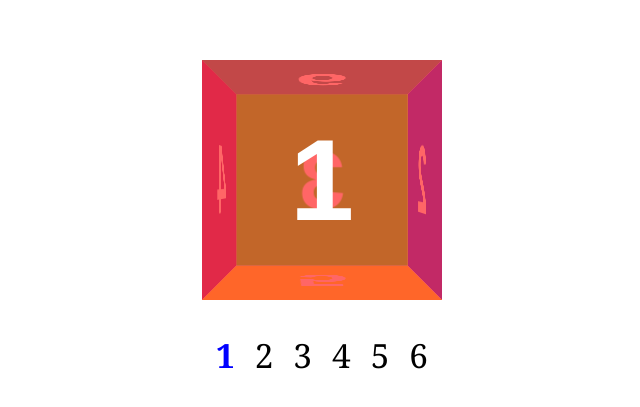
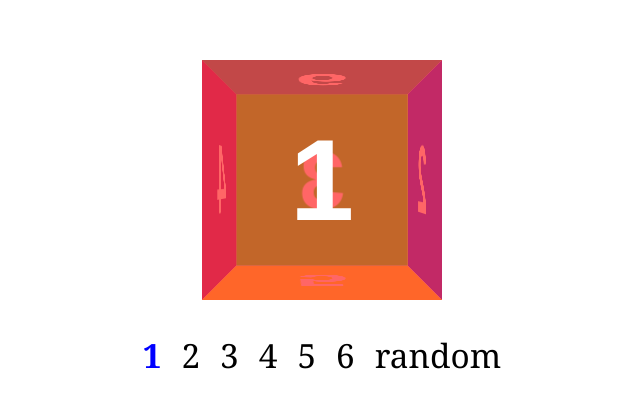
Before and after one commit to tahashajarian/3d-cube, a plain HTML site: page index.html in a window 1280 px wide. Shown: the part 145-552 px from the top of the page, without its empty margins (318-958 px from the left). Drawn offline with Linux system fonts and the light colour scheme.

Commit message:
bug fixed

```diff
--- a/index.html
+++ b/index.html
@@ -24,6 +24,7 @@
       <span onclick="show(this, 4)">4</span>
       <span onclick="show(this, 5)">5</span>
       <span onclick="show(this, 6)">6</span>
+      <span onclick="show(this, parseInt(Math.random()*6)+1)">random</span>
     </div>
     <script src="./script.js"></script>
   </body>
```
